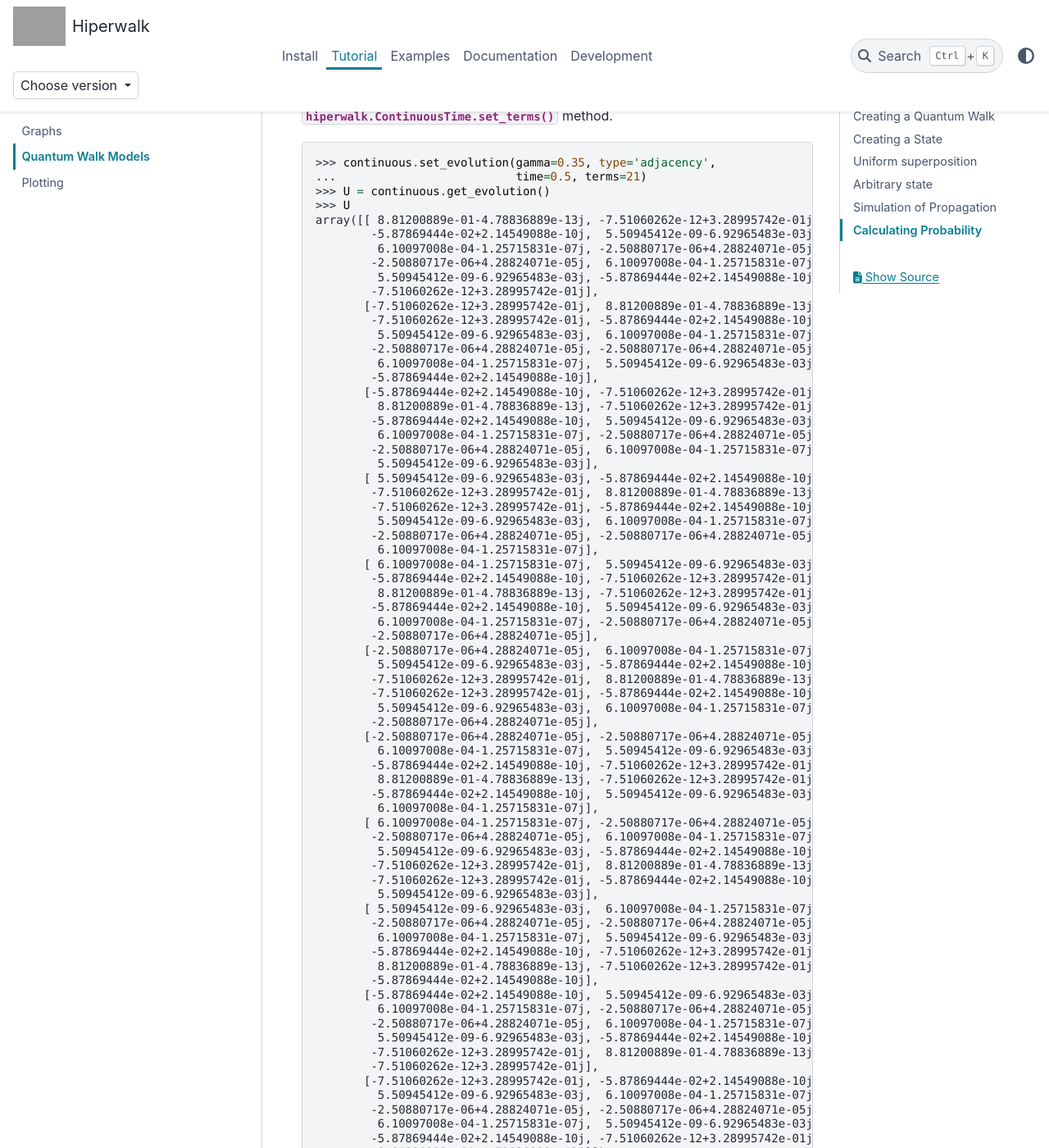
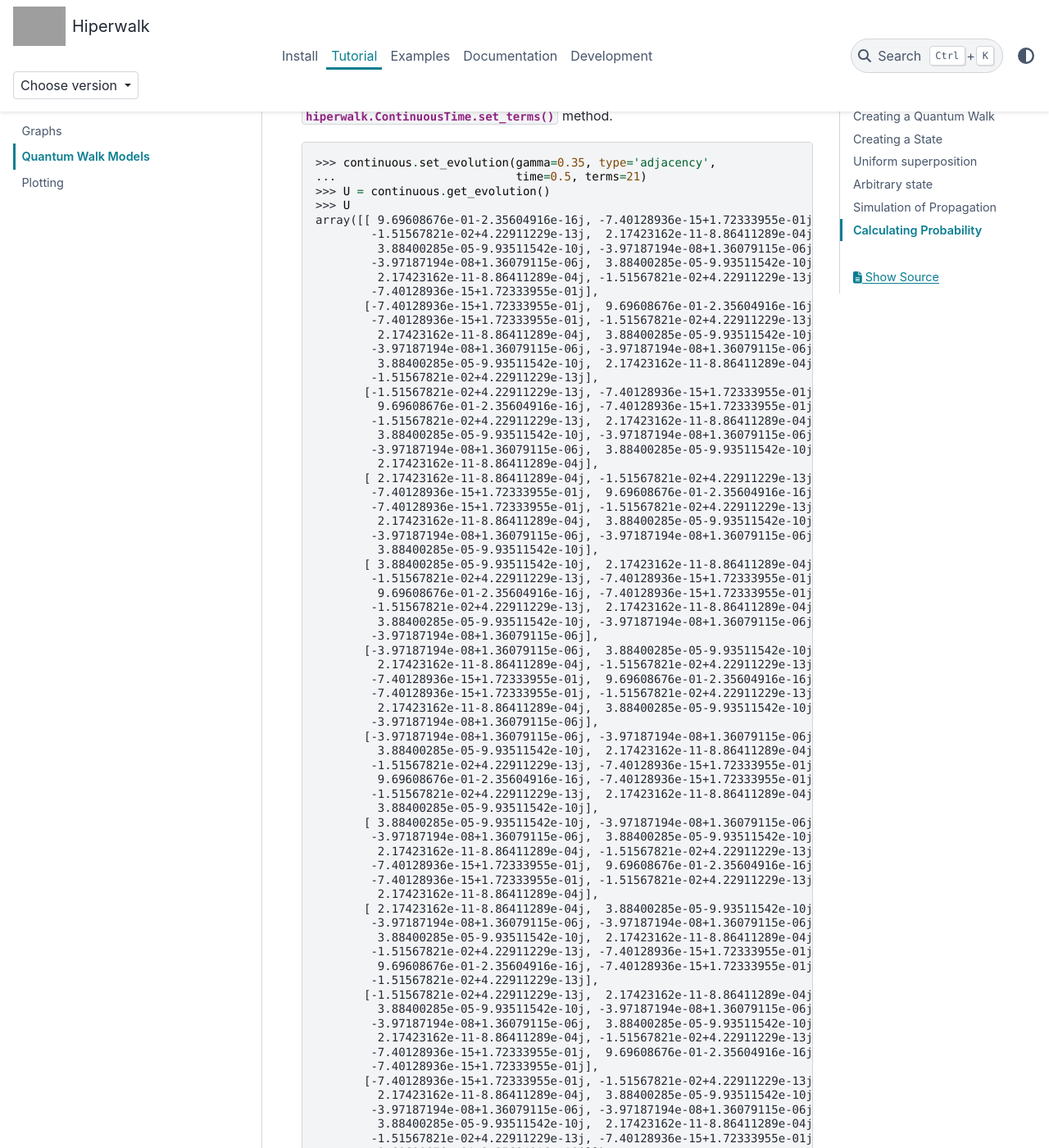
Before and after one commit to hiperwalk/hiperwalk, a Sphinx documentation site: the page built from docs/tutorial/quantum_walk_models.rst, in a window 1280 px wide and 1400 px high, scrolled down 7855 px. Shown: the whole window at 82% size. Built offline with Sphinx 7.4.7 and the PyData theme 0.15.4, drawn with Linux system fonts in a browser that asks for light colours; pages that are not in the unit, such as notebooks, are missing from menus; some of the changed text lies outside the part shown; grey boxes are pictures that could not be loaded.

Commit message:
Remove doctest errors

```diff
--- a/docs/tutorial/graphs.rst
+++ b/docs/tutorial/graphs.rst
@@ -101,11 +101,6 @@ to know the label of the arc that links vertex 1 to 2. This information
 can be obtained using the :meth:`hiperwalk.Graph.arc_number` method.
 Observe the following results:
 
->>> arbitrary_line.arc_number(1, 2)
-2
->>> specific_line.arc_number(1, 2)
-1
-
 For further details on arc labels for each graph, refer to the Notes
 section of each graph class, in this case,
 :class:`hiperwalk.Graph` and :class:`hiperwalk.Line`.
--- a/docs/tutorial/index.rst
+++ b/docs/tutorial/index.rst
@@ -57,7 +57,7 @@ One way to accomplish this is by using the
 which generates a state of the computational basis.
 
 >>> vertex = N // 2
->>> state = qw.ket(vertex, vertex + 1)
+>>> state = qw.ket((vertex, vertex + 1))
 >>> state
 array([0., 0., 0., 0., 0., 0., 0., 0., 0., 1., 0., 0., 0., 0., 0., 0., 0.,
        0., 0., 0.])
--- a/docs/tutorial/quantum_walk_models.rst
+++ b/docs/tutorial/quantum_walk_models.rst
@@ -371,72 +371,72 @@ the :meth:`hiperwalk.ContinuousTime.set_terms` method.
 ...                          time=0.5, terms=21)
 >>> U = continuous.get_evolution()
 >>> U
-array([[ 8.81200889e-01-4.78836889e-13j, -7.51060262e-12+3.28995742e-01j,
-        -5.87869444e-02+2.14549088e-10j,  5.50945412e-09-6.92965483e-03j,
-         6.10097008e-04-1.25715831e-07j, -2.50880717e-06+4.28824071e-05j,
-        -2.50880717e-06+4.28824071e-05j,  6.10097008e-04-1.25715831e-07j,
-         5.50945412e-09-6.92965483e-03j, -5.87869444e-02+2.14549088e-10j,
-        -7.51060262e-12+3.28995742e-01j],
-       [-7.51060262e-12+3.28995742e-01j,  8.81200889e-01-4.78836889e-13j,
-        -7.51060262e-12+3.28995742e-01j, -5.87869444e-02+2.14549088e-10j,
-         5.50945412e-09-6.92965483e-03j,  6.10097008e-04-1.25715831e-07j,
-        -2.50880717e-06+4.28824071e-05j, -2.50880717e-06+4.28824071e-05j,
-         6.10097008e-04-1.25715831e-07j,  5.50945412e-09-6.92965483e-03j,
-        -5.87869444e-02+2.14549088e-10j],
-       [-5.87869444e-02+2.14549088e-10j, -7.51060262e-12+3.28995742e-01j,
-         8.81200889e-01-4.78836889e-13j, -7.51060262e-12+3.28995742e-01j,
-        -5.87869444e-02+2.14549088e-10j,  5.50945412e-09-6.92965483e-03j,
-         6.10097008e-04-1.25715831e-07j, -2.50880717e-06+4.28824071e-05j,
-        -2.50880717e-06+4.28824071e-05j,  6.10097008e-04-1.25715831e-07j,
-         5.50945412e-09-6.92965483e-03j],
-       [ 5.50945412e-09-6.92965483e-03j, -5.87869444e-02+2.14549088e-10j,
-        -7.51060262e-12+3.28995742e-01j,  8.81200889e-01-4.78836889e-13j,
-        -7.51060262e-12+3.28995742e-01j, -5.87869444e-02+2.14549088e-10j,
-         5.50945412e-09-6.92965483e-03j,  6.10097008e-04-1.25715831e-07j,
-        -2.50880717e-06+4.28824071e-05j, -2.50880717e-06+4.28824071e-05j,
-         6.10097008e-04-1.25715831e-07j],
-       [ 6.10097008e-04-1.25715831e-07j,  5.50945412e-09-6.92965483e-03j,
-        -5.87869444e-02+2.14549088e-10j, -7.51060262e-12+3.28995742e-01j,
-         8.81200889e-01-4.78836889e-13j, -7.51060262e-12+3.28995742e-01j,
-        -5.87869444e-02+2.14549088e-10j,  5.50945412e-09-6.92965483e-03j,
-         6.10097008e-04-1.25715831e-07j, -2.50880717e-06+4.28824071e-05j,
-        -2.50880717e-06+4.28824071e-05j],
-       [-2.50880717e-06+4.28824071e-05j,  6.10097008e-04-1.25715831e-07j,
-         5.50945412e-09-6.92965483e-03j, -5.87869444e-02+2.14549088e-10j,
-        -7.51060262e-12+3.28995742e-01j,  8.81200889e-01-4.78836889e-13j,
-        -7.51060262e-12+3.28995742e-01j, -5.87869444e-02+2.14549088e-10j,
-         5.50945412e-09-6.92965483e-03j,  6.10097008e-04-1.25715831e-07j,
-        -2.50880717e-06+4.28824071e-05j],
-       [-2.50880717e-06+4.28824071e-05j, -2.50880717e-06+4.28824071e-05j,
-         6.10097008e-04-1.25715831e-07j,  5.50945412e-09-6.92965483e-03j,
-        -5.87869444e-02+2.14549088e-10j, -7.51060262e-12+3.28995742e-01j,
-         8.81200889e-01-4.78836889e-13j, -7.51060262e-12+3.28995742e-01j,
-        -5.87869444e-02+2.14549088e-10j,  5.50945412e-09-6.92965483e-03j,
-         6.10097008e-04-1.25715831e-07j],
-       [ 6.10097008e-04-1.25715831e-07j, -2.50880717e-06+4.28824071e-05j,
-        -2.50880717e-06+4.28824071e-05j,  6.10097008e-04-1.25715831e-07j,
-         5.50945412e-09-6.92965483e-03j, -5.87869444e-02+2.14549088e-10j,
-        -7.51060262e-12+3.28995742e-01j,  8.81200889e-01-4.78836889e-13j,
-        -7.51060262e-12+3.28995742e-01j, -5.87869444e-02+2.14549088e-10j,
-         5.50945412e-09-6.92965483e-03j],
-       [ 5.50945412e-09-6.92965483e-03j,  6.10097008e-04-1.25715831e-07j,
-        -2.50880717e-06+4.28824071e-05j, -2.50880717e-06+4.28824071e-05j,
-         6.10097008e-04-1.25715831e-07j,  5.50945412e-09-6.92965483e-03j,
-        -5.87869444e-02+2.14549088e-10j, -7.51060262e-12+3.28995742e-01j,
-         8.81200889e-01-4.78836889e-13j, -7.51060262e-12+3.28995742e-01j,
-        -5.87869444e-02+2.14549088e-10j],
-       [-5.87869444e-02+2.14549088e-10j,  5.50945412e-09-6.92965483e-03j,
-         6.10097008e-04-1.25715831e-07j, -2.50880717e-06+4.28824071e-05j,
-        -2.50880717e-06+4.28824071e-05j,  6.10097008e-04-1.25715831e-07j,
-         5.50945412e-09-6.92965483e-03j, -5.87869444e-02+2.14549088e-10j,
-        -7.51060262e-12+3.28995742e-01j,  8.81200889e-01-4.78836889e-13j,
-        -7.51060262e-12+3.28995742e-01j],
-       [-7.51060262e-12+3.28995742e-01j, -5.87869444e-02+2.14549088e-10j,
-         5.50945412e-09-6.92965483e-03j,  6.10097008e-04-1.25715831e-07j,
-        -2.50880717e-06+4.28824071e-05j, -2.50880717e-06+4.28824071e-05j,
-         6.10097008e-04-1.25715831e-07j,  5.50945412e-09-6.92965483e-03j,
-        -5.87869444e-02+2.14549088e-10j, -7.51060262e-12+3.28995742e-01j,
-         8.81200889e-01-4.78836889e-13j]])
+array([[ 9.69608676e-01-2.35604916e-16j, -7.40128936e-15+1.72333955e-01j,
+        -1.51567821e-02+4.22911229e-13j,  2.17423162e-11-8.86411289e-04j,
+         3.88400285e-05-9.93511542e-10j, -3.97187194e-08+1.36079115e-06j,
+        -3.97187194e-08+1.36079115e-06j,  3.88400285e-05-9.93511542e-10j,
+         2.17423162e-11-8.86411289e-04j, -1.51567821e-02+4.22911229e-13j,
+        -7.40128936e-15+1.72333955e-01j],
+       [-7.40128936e-15+1.72333955e-01j,  9.69608676e-01-2.35604916e-16j,
+        -7.40128936e-15+1.72333955e-01j, -1.51567821e-02+4.22911229e-13j,
+         2.17423162e-11-8.86411289e-04j,  3.88400285e-05-9.93511542e-10j,
+        -3.97187194e-08+1.36079115e-06j, -3.97187194e-08+1.36079115e-06j,
+         3.88400285e-05-9.93511542e-10j,  2.17423162e-11-8.86411289e-04j,
+        -1.51567821e-02+4.22911229e-13j],
+       [-1.51567821e-02+4.22911229e-13j, -7.40128936e-15+1.72333955e-01j,
+         9.69608676e-01-2.35604916e-16j, -7.40128936e-15+1.72333955e-01j,
+        -1.51567821e-02+4.22911229e-13j,  2.17423162e-11-8.86411289e-04j,
+         3.88400285e-05-9.93511542e-10j, -3.97187194e-08+1.36079115e-06j,
+        -3.97187194e-08+1.36079115e-06j,  3.88400285e-05-9.93511542e-10j,
+         2.17423162e-11-8.86411289e-04j],
+       [ 2.17423162e-11-8.86411289e-04j, -1.51567821e-02+4.22911229e-13j,
+        -7.40128936e-15+1.72333955e-01j,  9.69608676e-01-2.35604916e-16j,
+        -7.40128936e-15+1.72333955e-01j, -1.51567821e-02+4.22911229e-13j,
+         2.17423162e-11-8.86411289e-04j,  3.88400285e-05-9.93511542e-10j,
+        -3.97187194e-08+1.36079115e-06j, -3.97187194e-08+1.36079115e-06j,
+         3.88400285e-05-9.93511542e-10j],
+       [ 3.88400285e-05-9.93511542e-10j,  2.17423162e-11-8.86411289e-04j,
+        -1.51567821e-02+4.22911229e-13j, -7.40128936e-15+1.72333955e-01j,
+         9.69608676e-01-2.35604916e-16j, -7.40128936e-15+1.72333955e-01j,
+        -1.51567821e-02+4.22911229e-13j,  2.17423162e-11-8.86411289e-04j,
+         3.88400285e-05-9.93511542e-10j, -3.97187194e-08+1.36079115e-06j,
+        -3.97187194e-08+1.36079115e-06j],
+       [-3.97187194e-08+1.36079115e-06j,  3.88400285e-05-9.93511542e-10j,
+         2.17423162e-11-8.86411289e-04j, -1.51567821e-02+4.22911229e-13j,
+        -7.40128936e-15+1.72333955e-01j,  9.69608676e-01-2.35604916e-16j,
+        -7.40128936e-15+1.72333955e-01j, -1.51567821e-02+4.22911229e-13j,
+         2.17423162e-11-8.86411289e-04j,  3.88400285e-05-9.93511542e-10j,
+        -3.97187194e-08+1.36079115e-06j],
+       [-3.97187194e-08+1.36079115e-06j, -3.97187194e-08+1.36079115e-06j,
+         3.88400285e-05-9.93511542e-10j,  2.17423162e-11-8.86411289e-04j,
+        -1.51567821e-02+4.22911229e-13j, -7.40128936e-15+1.72333955e-01j,
+         9.69608676e-01-2.35604916e-16j, -7.40128936e-15+1.72333955e-01j,
+        -1.51567821e-02+4.22911229e-13j,  2.17423162e-11-8.86411289e-04j,
+         3.88400285e-05-9.93511542e-10j],
+       [ 3.88400285e-05-9.93511542e-10j, -3.97187194e-08+1.36079115e-06j,
+        -3.97187194e-08+1.36079115e-06j,  3.88400285e-05-9.93511542e-10j,
+         2.17423162e-11-8.86411289e-04j, -1.51567821e-02+4.22911229e-13j,
+        -7.40128936e-15+1.72333955e-01j,  9.69608676e-01-2.35604916e-16j,
+        -7.40128936e-15+1.72333955e-01j, -1.51567821e-02+4.22911229e-13j,
+         2.17423162e-11-8.86411289e-04j],
+       [ 2.17423162e-11-8.86411289e-04j,  3.88400285e-05-9.93511542e-10j,
+        -3.97187194e-08+1.36079115e-06j, -3.97187194e-08+1.36079115e-06j,
+         3.88400285e-05-9.93511542e-10j,  2.17423162e-11-8.86411289e-04j,
+        -1.51567821e-02+4.22911229e-13j, -7.40128936e-15+1.72333955e-01j,
+         9.69608676e-01-2.35604916e-16j, -7.40128936e-15+1.72333955e-01j,
+        -1.51567821e-02+4.22911229e-13j],
+       [-1.51567821e-02+4.22911229e-13j,  2.17423162e-11-8.86411289e-04j,
+         3.88400285e-05-9.93511542e-10j, -3.97187194e-08+1.36079115e-06j,
+        -3.97187194e-08+1.36079115e-06j,  3.88400285e-05-9.93511542e-10j,
+         2.17423162e-11-8.86411289e-04j, -1.51567821e-02+4.22911229e-13j,
+        -7.40128936e-15+1.72333955e-01j,  9.69608676e-01-2.35604916e-16j,
+        -7.40128936e-15+1.72333955e-01j],
+       [-7.40128936e-15+1.72333955e-01j, -1.51567821e-02+4.22911229e-13j,
+         2.17423162e-11-8.86411289e-04j,  3.88400285e-05-9.93511542e-10j,
+        -3.97187194e-08+1.36079115e-06j, -3.97187194e-08+1.36079115e-06j,
+         3.88400285e-05-9.93511542e-10j,  2.17423162e-11-8.86411289e-04j,
+        -1.51567821e-02+4.22911229e-13j, -7.40128936e-15+1.72333955e-01j,
+         9.69608676e-01-2.35604916e-16j]])
 
 Simulation Invocation
 '''''''''''''''''''''
```
Also changed, not shown: other parts of docs/tutorial/quantum_walk_models.rst (+1 -1 lines), docs/tutorial/plotting.rst (+14 -10 lines), 7 other files.
